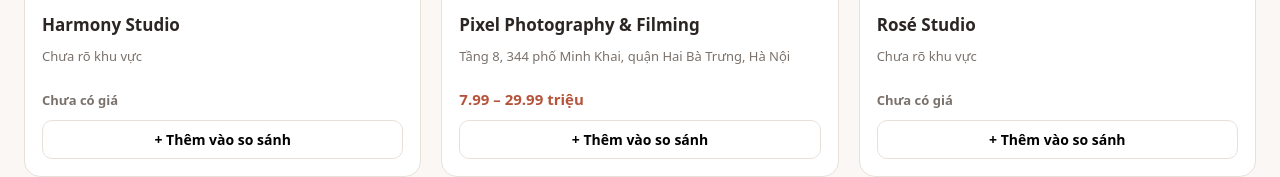
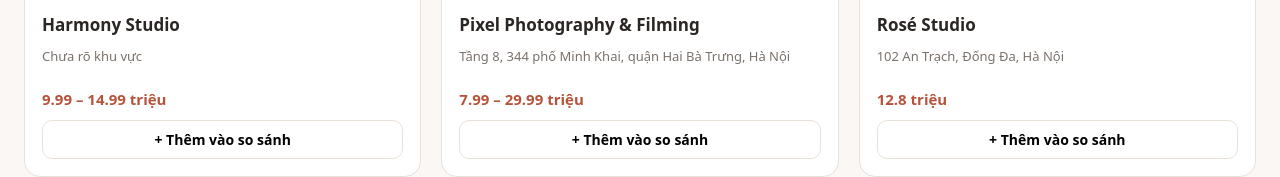
Before and after one commit to tiennt1009/so-sanh-studio-wedding, a browser extension: page index.html in a window 1280 px wide. Shown: the part 1328-1505 px from the top of the page. Drawn offline with Linux system fonts and the light colour scheme.

Commit message:
Them goi chup cho Harmony Studio va Rose Studio
Co-Authored-By: Claude Sonnet 5.5 <noreply@anthropic.com>

```diff
--- a/index.html
+++ b/index.html
@@ -411,10 +411,15 @@ const STUDIOS = [
     website: null, facebook: null, instagram: null, phone: null,
     area: null,
     styles: [],
-    priceFrom: null, priceTo: null,
-    packages: [],
-    outfits: null, retouched: null, album: null, makeup: null,
-    locations: null,
+    priceFrom: 9.99, priceTo: 14.99,
+    packages: [
+      { name: "Studio Đặc biệt", price: 9.99, includes: "Chụp tại studio độc quyền Harmony, không phát sinh phí thuê phim trường · Chọn 3 concept bất kỳ tại studio · 2 trang phục tự chọn (tại showroom hoặc tự chuẩn bị) · Trang điểm, làm tóc cô dâu · Toàn bộ file gốc + 20 file chỉnh sửa chi tiết, 1 slide HD Basic · 2 ảnh phóng 60x90, 2 ảnh bàn 15x21 (lusterfilm ép gỗ laminate) · Quà ngày cưới (5 ngày liên tiếp): thuê 1 váy dòng Luxury (giá thuê ngoài gói 8 triệu), 1 vest cao cấp, 1 cặp áo dài ăn hỏi · 1 ekip chỉ phục vụ 1 cặp đôi · Chỉ lấy file chỉnh sửa, không in: giảm 5% giá gói" },
+      { name: "Studio Luxury", price: 12.99, includes: "Chụp tại studio độc quyền Harmony, không phát sinh phí thuê phim trường · Chọn 5 concept bất kỳ tại studio · 3 trang phục tự chọn (tại showroom hoặc tự chuẩn bị) · Trang điểm, làm tóc cô dâu · Toàn bộ file gốc + 40 file chỉnh sửa chi tiết, 1 slide HD Basic · 2 ảnh phóng 60x90, 4 ảnh bàn 15x21 (lusterfilm ép gỗ laminate) · Album 20x30 30 trang (hoặc 7 ảnh bàn 15x21) · Quà ngày cưới (5 ngày liên tiếp): thuê 1 váy dòng Luxury (giá thuê ngoài gói 8 triệu), 1 vest cao cấp, 1 cặp áo dài ăn hỏi · 1 ekip chỉ phục vụ 1 cặp đôi · Chỉ lấy file chỉnh sửa, không in: giảm 5% giá gói" },
+      { name: "Ngoại cảnh Lux 1", price: 12.99, includes: "Chọn 2 trong 3: studio độc quyền Harmony, địa điểm bất kỳ nội thành Hà Nội, phim trường bất kỳ nội thành Hà Nội · Tặng 500K phí vào cổng phim trường · 3 trang phục tự chọn (tại showroom hoặc tự chuẩn bị) · Trang điểm, làm tóc cô dâu · Toàn bộ file gốc + 35 file chỉnh sửa chi tiết, 1 slide HD Basic · 2 ảnh phóng 60x90, 3 ảnh bàn 15x21 (lusterfilm ép gỗ laminate) · Album 20x30 20 trang (hoặc 5 ảnh bàn 15x21) · Quà ngày cưới (5 ngày liên tiếp): thuê 1 váy dòng Luxury (giá thuê ngoài gói 8 triệu), 1 vest cao cấp, 1 cặp áo dài ăn hỏi · 1 ekip chỉ phục vụ 1 cặp đôi · Chỉ lấy file chỉnh sửa, không in: giảm 5% giá gói" },
+      { name: "Ngoại cảnh Lux 2", price: 14.99, includes: "Chọn 2 trong 3: studio độc quyền Harmony, địa điểm bất kỳ nội thành Hà Nội, phim trường bất kỳ nội thành Hà Nội · Tặng 500K phí vào cổng phim trường · 3 trang phục tự chọn (tại showroom hoặc tự chuẩn bị) · Trang điểm, làm tóc cô dâu · Toàn bộ file gốc + 50 file chỉnh sửa chi tiết, 1 slide HD Basic · 2 ảnh phóng 60x90, 8 ảnh bàn 15x21, 3 ảnh bàn 20x30 (lusterfilm ép gỗ laminate) · Album 20x30 30 trang (hoặc 7 ảnh bàn 15x21) · Tặng 1 ảnh phóng thiết kế 60x90 · Quà ngày cưới (5 ngày liên tiếp): thuê 1 váy dòng Luxury (giá thuê ngoài gói 8 triệu), 1 vest cao cấp, 1 cặp áo dài ăn hỏi · 1 ekip chỉ phục vụ 1 cặp đôi · Chỉ lấy file chỉnh sửa, không in: giảm 5% giá gói" }
+    ],
+    outfits: "2 – 3 bộ tự chọn", retouched: "20 – 50 file + toàn bộ file gốc", album: "20x30, 20 – 30 trang (gói Studio Đặc biệt không có album)", makeup: "Có (cô dâu, tại buổi chụp)",
+    locations: "Gói Studio: studio độc quyền Harmony · Gói Ngoại cảnh: 2 trong 3 (studio, điểm nội thành, phim trường)",
     delivery: null, deposit: null, contact: null,
     rating: null,
     albums: [
@@ -447,13 +452,15 @@ const STUDIOS = [
   {
     id: "rose",
     name: "Rosé Studio",
-    website: null, facebook: null, instagram: null, phone: null,
-    area: null,
+    website: "https://www.rosewedding.vn", facebook: null, instagram: null, phone: null,
+    area: "102 An Trạch, Đống Đa, Hà Nội",
     styles: [],
-    priceFrom: null, priceTo: null,
-    packages: [],
-    outfits: null, retouched: null, album: null, makeup: null,
-    locations: null,
+    priceFrom: 12.8, priceTo: 12.8,
+    packages: [
+      { name: "Package 4", price: 12.8, includes: "2 địa điểm nội thành Hà Nội (studio + phim trường độc quyền và ngoại cảnh), trong 8 giờ · Cô dâu: 2 váy chụp cao cấp + 1 set tự chuẩn bị · Chú rể: 2 bộ vest cao cấp kèm phụ kiện + 1 set tự chuẩn bị · Trang điểm, làm tóc cô dâu theo váy ngày chụp · 1 ekip chỉ phục vụ 1 cặp đôi, chăm sóc xuyên suốt buổi chụp · Toàn bộ file gốc + 40 file photoshop hoàn thiện, 1 video slide Basic · 2 ảnh phóng 60x90 ép gỗ laminate, 2 ảnh để bàn gương 15x21 · Album 20x30 giấy silk 30 trang · Tặng 1 thiệp cưới điện tử (tối đa 2 triệu), 2 clip TikTok (báo trước để sắp xếp ekip) · Book founder chụp: thêm 8 triệu · Chưa gồm phí di chuyển, vé vào điểm chụp (nếu có)" }
+    ],
+    outfits: "Cô dâu 2 váy + 1 set tự chuẩn bị · Chú rể 2 vest + 1 set tự chuẩn bị", retouched: "40 file + toàn bộ file gốc", album: "20x30 giấy silk, 30 trang", makeup: "Có (cô dâu, theo váy ngày chụp)",
+    locations: "2 địa điểm nội thành Hà Nội: studio + phim trường độc quyền và ngoại cảnh",
     delivery: null, deposit: null, contact: null,
     rating: null,
     albums: [
```
